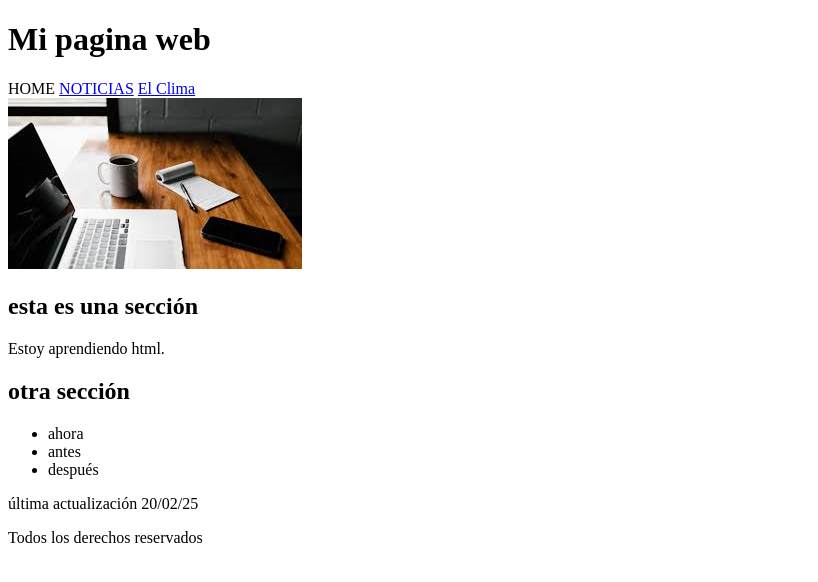
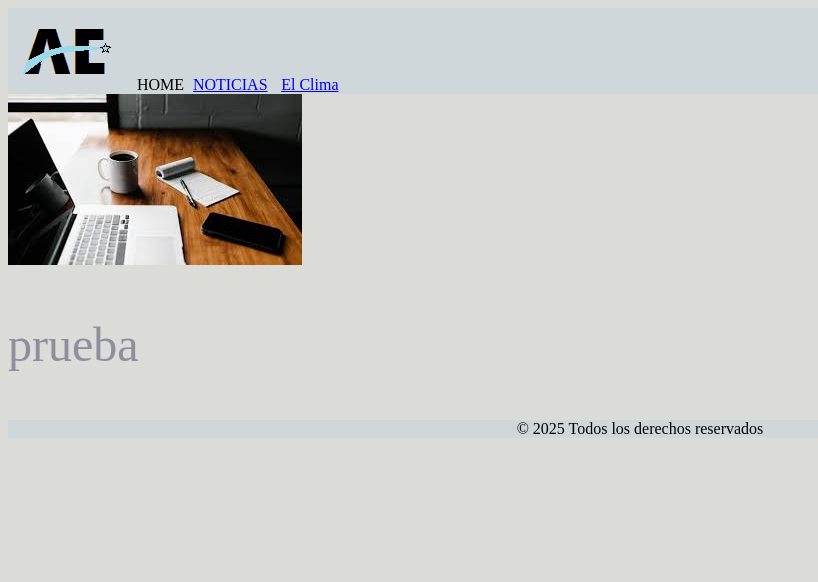
Before and after one commit to AERojasLeal/repositorio-II-de-html, a plain HTML site: page index.html in a window 1280 px wide. Shown: the whole page, without its empty margins (0-818 px from the left). Drawn offline with Linux system fonts and the light colour scheme.

Commit message:
estilo css con hover

```diff
--- /dev/null
+++ b/estilos.css
@@ -0,0 +1,26 @@
+.fondo{
+    background-color: rgb(219, 219, 216);
+}
+
+header{
+    background-color: rgb(208, 215, 219);
+}
+footer{
+    background-color: rgb(208, 215, 219);
+}
+.miTexto{
+    font-size: 3em;
+    color: rgb(143, 142, 158);
+}
+.miBoton{
+  /*  border: 1px solid black;*/
+    width: fit-content;
+    padding: 0.3em 0.3em 0.3em 0.3em;
+    border-radius: 15%;
+}
+.miBoton:hover{
+    background-color: rgb(168, 201, 219);
+}
+.miBoton:active{
+    background-color: rgb(106, 178, 218);
+}
--- a/index.html
+++ b/index.html
@@ -2,36 +2,25 @@
 <html lang = "es">
     <head>
     <title>index</title>
+    <link rel="stylesheet" type="text/css" href="./estilos.css" />
     </head>
-    <body>
+    <body class="fondo">
         <header>
-            <h1>Mi pagina web</h1>
-
-                <span>HOME </span>
-                <span><a href="./noticias.html">NOTICIAS</a></span>
-                <span><a href="./clima.html">El Clima</a></span>
-
+            <img src="./logoae.png" alt="">
+            <span>HOME</span>
+            <span class="miBoton">
+                <a href="./noticias.html">NOTICIAS</a>
+            </span>
+             <span class="miBoton">
+                <a href="./clima.html">El Clima</a>
+            </span>
         </header>
         <main>
             <img src="./trabajo.jfif" alt="">
-            <section>
-                <article>
-                    <h2>esta es una sección</h2>
-                        <p>Estoy aprendiendo html.</p>
-                </article>
-                <article>
-                    <h2> otra sección</h2>
-                        <ul>
-                            <li>ahora  </li>
-                            <li>antes</li>
-                            <li>después</li>
-                        </ul>
-                </article>
-            </section>
+            <p class="miTexto">prueba</p>
         </main>
         <footer>
-            <p> última actualización 20/02/25 </p>
-            <p> Todos los derechos reservados </p>
+            <center><p>© 2025 Todos los derechos reservados </p></center>
 
         </footer>
     </body>
```
Also changed, not shown: clima.html (+6 -8 lines), noticias.html (+6 -7 lines), logoae.png (added).
